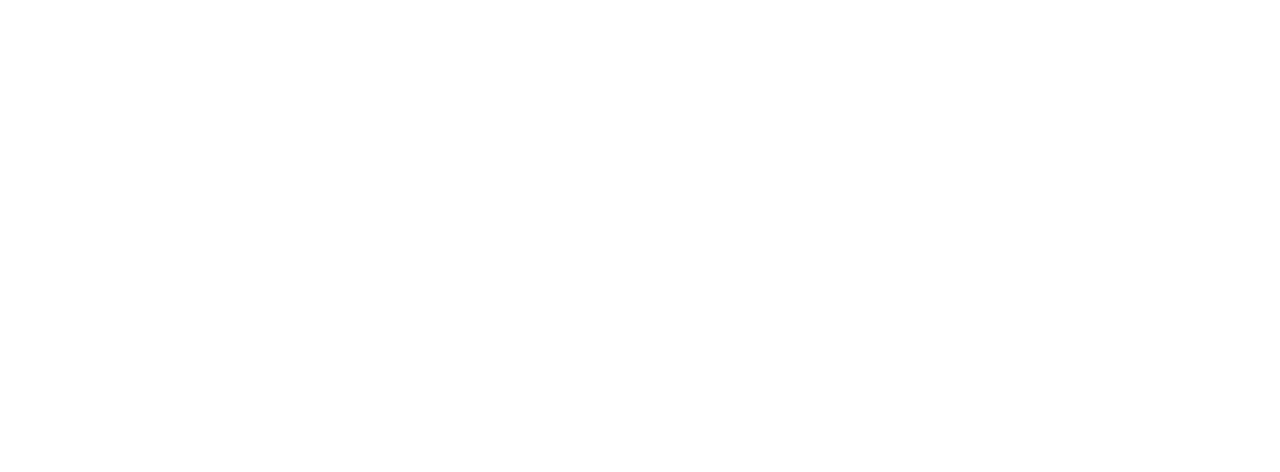
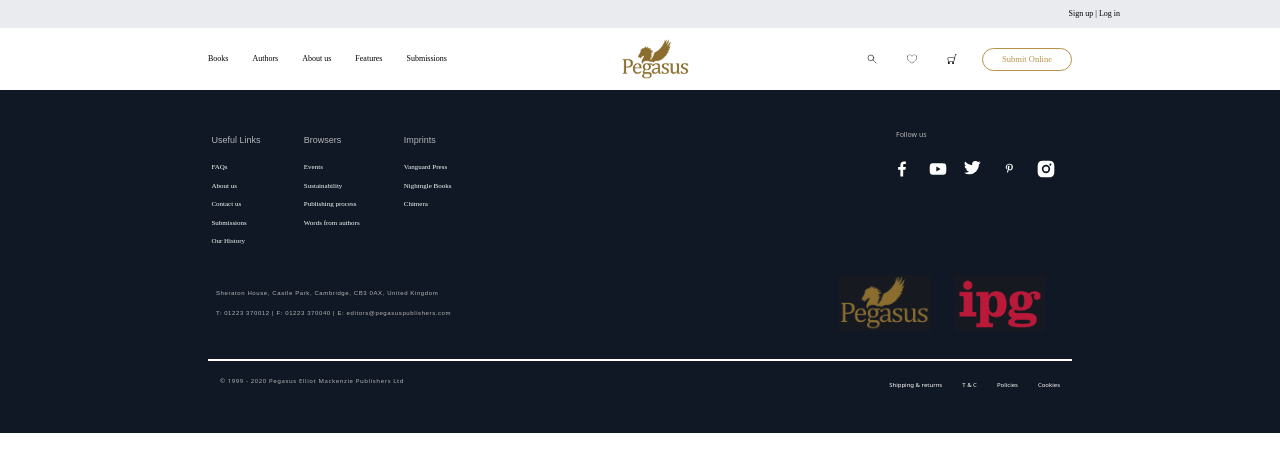
Before and after one commit to Hadees621/pegasus, a React (Create React App) app: page /submit-online in a window 1280 px wide. Before the commit this address had no page. Shown: the top 472 px of the page. Built offline with nearby package versions, Linux system fonts and the light colour scheme.

Commit message:
base commit

```diff
--- a/src/App.js
+++ b/src/App.js
@@ -9,6 +9,7 @@
 import Features from "./pages/features/Features";
 import Submissions from "./pages/submissions/Submissions";
 import Index from "./pages/terms-and-conditions/Index";
+import Submit from "./pages/submit-online/Submit";
 
 
 function App() {
@@ -24,6 +25,7 @@
           <Route path="/features" element={<Features />} />
           <Route path="/submissions" element={<Submissions />} />
           <Route path="/terms" element={<Index />} />
+          <Route path="/submit-online" element={<Submit />} />
         </Routes>
       </Router>
     </div>
--- /dev/null
+++ b/src/pages/submit-online/Submit.js
@@ -0,0 +1,17 @@
+import React from "react";
+import Footer from "../../components/Footer";
+import Header from "../../components/header/Header";
+import Section from "./components/Section";
+
+const Submit = () => {
+
+    return (
+        <>
+            <Header />
+            <Section />
+            <Footer />
+        </>
+    );
+};
+
+export default Submit;
--- /dev/null
+++ b/src/pages/submit-online/components/Section.js
@@ -0,0 +1,12 @@
+import React from "react";
+
+const Section = () => {
+
+    return (
+        <>
+
+        </>
+    );
+};
+
+export default Section;
```
